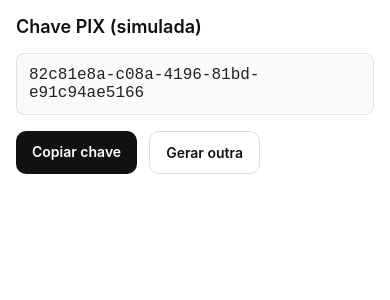
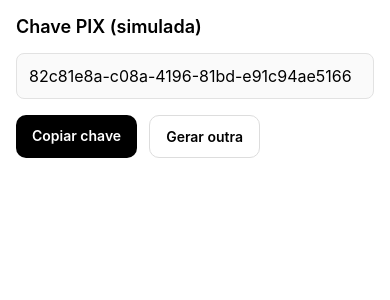
Before and after one commit to carlosxfelipe/my-clipboard, a React Native app: screen / in a window 390 px wide. Shown: the top 300 px of the page. Built offline with nearby package versions, Linux system fonts and the light colour scheme.

Commit message:
Refactor HomeScreen and App components: update styles for consistency and improve readability

```diff
--- a/src/App.tsx
+++ b/src/App.tsx
@@ -23,7 +23,10 @@
 
 function AppContent() {
   return (
-    <SafeAreaView style={{ flex: 1 }} edges={['top', 'bottom']}>
+    <SafeAreaView
+      style={{ flex: 1, backgroundColor: '#fff' }}
+      edges={['top', 'bottom']}
+    >
       <HomeScreen />
     </SafeAreaView>
   );
--- a/src/screens/HomeScreen.tsx
+++ b/src/screens/HomeScreen.tsx
@@ -1,5 +1,12 @@
 import React, { useCallback, useState } from 'react';
-import { Alert, StyleSheet, Text, View, Pressable } from 'react-native';
+import {
+  Alert,
+  StyleSheet,
+  Text,
+  View,
+  Pressable,
+  Platform,
+} from 'react-native';
 import ClipboardX from '../native/ClipboardX';
 
 function generatePixKey(): string {
@@ -55,9 +62,11 @@
   );
 }
 
+const mono = Platform.select({ ios: 'Menlo', android: 'monospace' });
+
 const styles = StyleSheet.create({
-  container: { flex: 1, padding: 16, gap: 16 },
-  title: { fontSize: 18, fontWeight: '600', color: '#111' },
+  container: { flex: 1, padding: 16, gap: 16, backgroundColor: '#fff' },
+  title: { fontSize: 18, fontWeight: '600', color: '#000' },
   keyBox: {
     padding: 12,
     borderRadius: 8,
@@ -65,13 +74,13 @@
     borderColor: '#e2e2e2',
     backgroundColor: '#fafafa',
   },
-  keyText: { fontSize: 16, color: '#222', fontFamily: 'monospace' },
+  keyText: { fontSize: 16, color: '#000', fontFamily: mono },
   actions: { flexDirection: 'row', gap: 12 },
   button: {
     paddingVertical: 12,
     paddingHorizontal: 16,
     borderRadius: 10,
-    backgroundColor: '#111',
+    backgroundColor: '#000',
   },
   secondaryButton: {
     paddingVertical: 12,
@@ -83,5 +92,5 @@
   },
   buttonPressed: { opacity: 0.85 },
   buttonText: { color: '#fff', fontWeight: '600' },
-  secondaryButtonText: { color: '#111', fontWeight: '600' },
+  secondaryButtonText: { color: '#000', fontWeight: '600' },
 });
```
